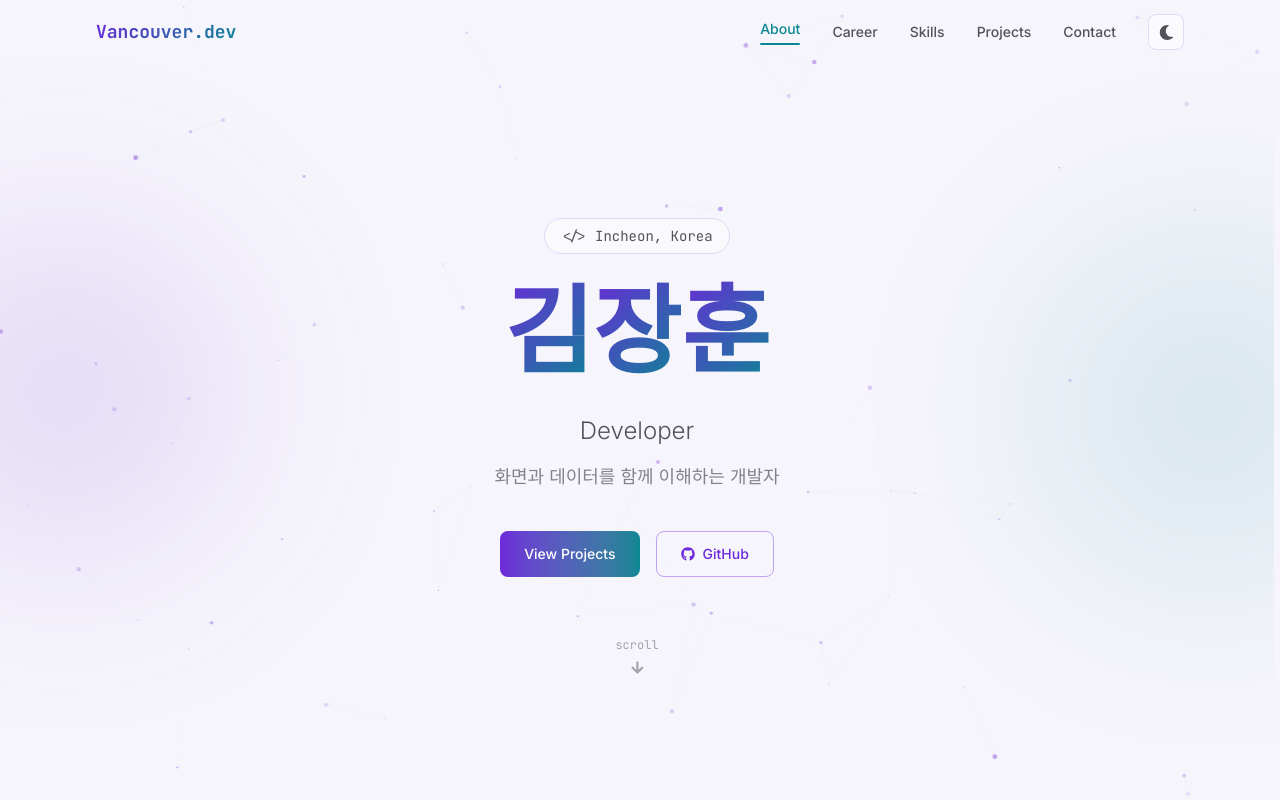
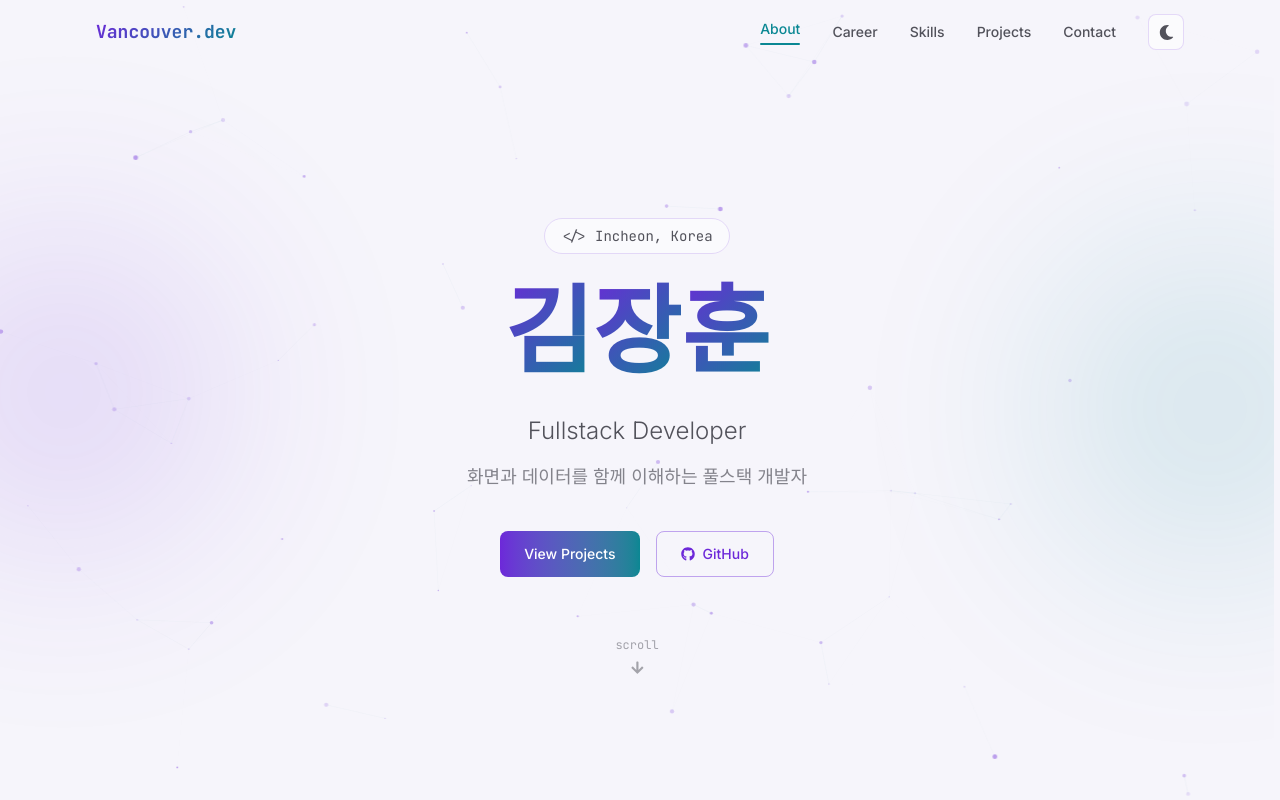
Before and after one commit to ja-gypsophila/portfolio, a Next.js app: page / in a window 1280 px wide. Shown: the top 800 px of the page. Built offline with nearby package versions, Linux system fonts and the light colour scheme.

Commit message:
aboutSection edit

```diff
--- a/src/data/portfolio-data.ts
+++ b/src/data/portfolio-data.ts
@@ -34,8 +34,8 @@ export const personalInfo = {
   nameEn: "Kim Janghun",
   initials: "Vancouver",
   logo: "Vancouver.dev",
-  title: "Developer",
-  subtitle: "화면과 데이터를 함께 이해하는 개발자",
+  title: "Fullstack Developer",
+  subtitle: "화면과 데이터를 함께 이해하는 풀스택 개발자",
   location: "Incheon, Korea",
   email: "kjh03291@gmail.com",
   github: "https://github.com/ja-gypsophila",
```
